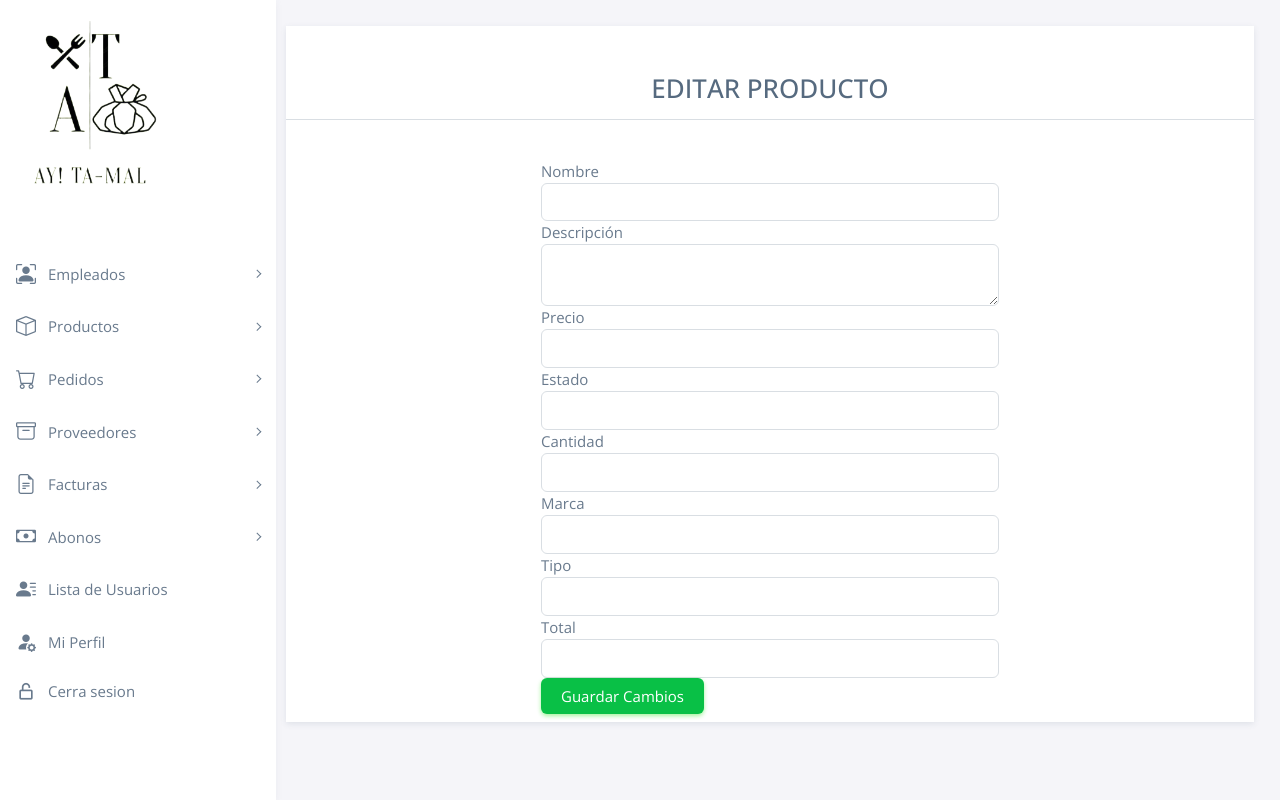
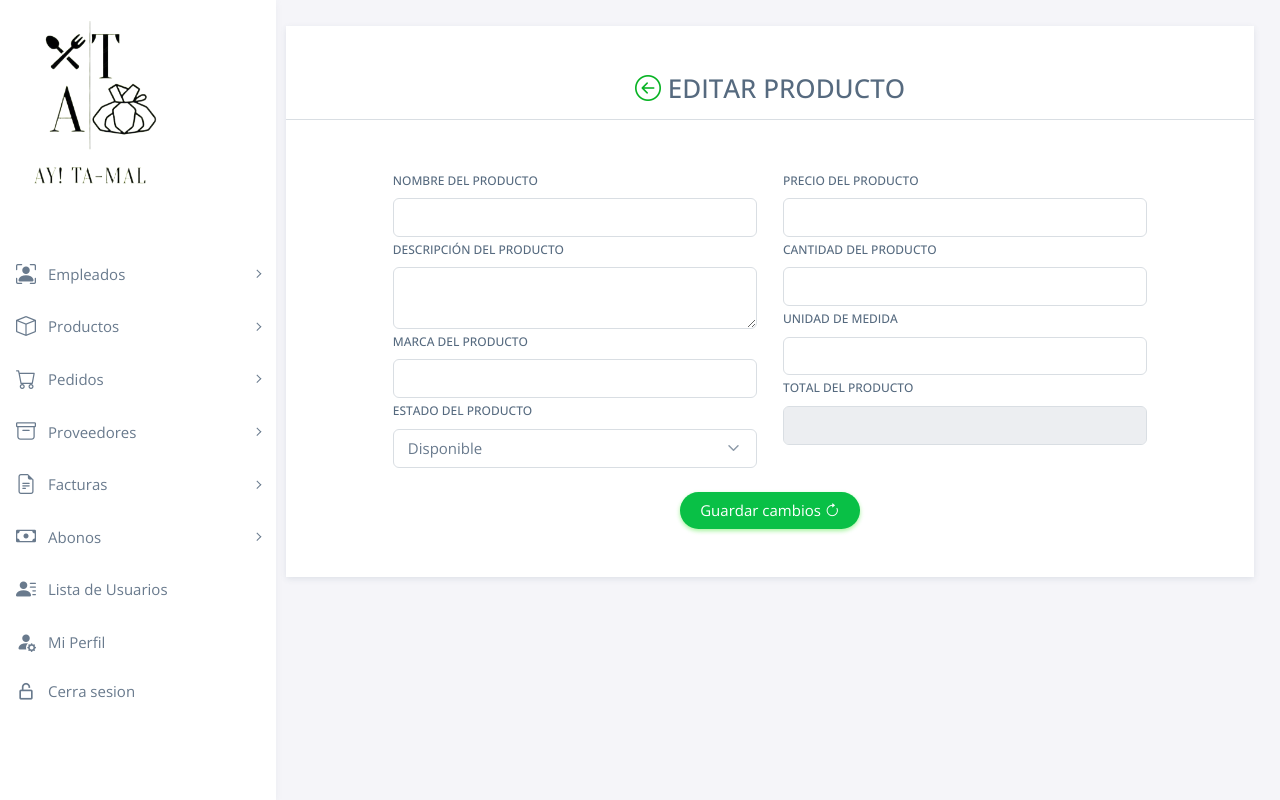
Before and after one commit to Lina1610/Proyecto_ADSO, a Flask app: template my-app/templates/public/producto/editar_producto.html in a window 1280 px wide. Run offline with Flask 3, Linux system fonts and the light colour scheme; the template is opened without the code that fills it, so the values that code supplies are empty; some libraries are stand-ins or nearby versions.

Commit message:
subiendo cambnios de que ya funciona hasta editar producto

```diff
--- a/my-app/routers/router_product.py
+++ b/my-app/routers/router_product.py
@@ -4,9 +4,11 @@ from controllers.funciones_product import procesar_producto  # Asegúrate de que
 from controllers.funciones_product import obtener_productos
 from controllers.funciones_product import obtener_producto_por_id
 from controllers.funciones_product import actualizar_producto
+from controllers.funciones_product import eliminar_producto
 
 PATH_URL = "public/producto"
 
+# funcion para registrar un producto
 @app.route('/registrar-producto', methods=['GET', 'POST'])
 def viewFormProducto():
     if 'conectado' in session:  # Verifica si el usuario está conectado
@@ -38,7 +40,6 @@ def lista_productos():
         return redirect(url_for('inicio'))
 
 #editar producto
-
 @app.route('/editar-producto/<int:id>', methods=['GET', 'POST'])
 def viewEditarProducto(id):
     if 'conectado' in session:
@@ -62,3 +63,28 @@ def viewEditarProducto(id):
     else:
         flash('Primero debes iniciar sesión.', 'error')
         return redirect(url_for('inicio'))
+
+
+# funcion para poder vcer los detalles del producto
+@app.route('/detalles-producto/<int:id>')
+def detalles_producto(id):
+    if 'conectado' in session:
+        producto = obtener_producto_por_id(id)  # Obtener el producto por su ID
+        if producto:
+            return render_template('public/producto/detalles_producto.html', producto=producto)
+        else:
+            flash('Producto no encontrado', 'error')
+            return redirect(url_for('lista_productos'))
+    else:
+        flash('Primero debes iniciar sesión.', 'error')
+        return redirect(url_for('inicio'))
+
+# funcio para poder eliminar los productos
+@app.route('/eliminar-producto/<int:id>', methods=['DELETE'])
+def eliminar_producto_route(id):
+    if 'conectado' in session:
+        resultado = eliminar_producto(id)
+        if resultado and resultado > 0:
+            return {'success': True, 'message': 'Producto eliminado correctamente'}
+        return {'success': False, 'message': 'Error al eliminar producto'}
+    return {'success': False, 'message': 'Usuario no autenticado'}, 401
--- a/my-app/templates/public/producto/editar_producto.html
+++ b/my-app/templates/public/producto/editar_producto.html
@@ -1,51 +1,80 @@
 {% extends 'public/base_cpanel.html' %}
-{% block title %}Editar Producto{% endblock %}
+<!--Cambiando el title-->
+{% block title %}Crud con Python 🐍 | Editar Producto{% endblock %}
+<!---->
+{% block customCSS %}
+<link
+  rel="stylesheet"
+  href="{{ url_for('static', filename ='assets/css/file.css') }}" />
+{% endblock %}
+
+<!--Inicio del block-->
 {% block body %}
 <div class="card" style="border-radius: 0px !important">
   <div class="row justify-content-center mb-2">
-    <div class="col-md-12 mb-4">
-      <h3 class="text-center mt-5 mb-3">EDITAR PRODUCTO</h3>
+    <div class="col-md-12">
+      <h3 class="text-center mt-5 mb-3">
+        <a href="{{ url_for('lista_productos') }}">
+          <i class="bi bi-arrow-left-circle"></i>
+        </a>
+        EDITAR PRODUCTO
+      </h3>
       <hr />
     </div>
+  </div>
 
-    <div class="row justify-content-center">
-      <div class="col-md-6">
-        <form action="{{ url_for('viewEditarProducto', id=producto.id) }}" method="POST">
-          <div class="form-group">
-            <label for="nombre">Nombre</label>
-            <input type="text" class="form-control" id="nombre" name="nombre" value="{{ producto.nombre }}" required>
+  <div class="row justify-content-center mb-2">
+    <div class="col-md-10">
+      <form
+        class="form-horizontal mx-auto"
+        method="POST"
+        action="{{ url_for('viewEditarProducto', id=producto.id) }}"
+        autocomplete="off">
+        <div class="card-body">
+          <div class="row">
+            <!-- Columna 1 -->
+            <div class="col-md-6">
+              <label for="nombre" class="form-label">Nombre del producto</label>
+              <input type="text" class="form-control" id="nombre" name="nombre" value="{{ producto.nombre }}" required />
+
+              <label for="descripcion" class="form-label">Descripción del producto</label>
+              <textarea class="form-control" id="descripcion" name="descripcion" required>{{ producto.descripcion }}</textarea>
+
+              <label for="marca" class="form-label">Marca del producto</label>
+              <input type="text" class="form-control" id="marca" name="marca" value="{{ producto.marca }}" required />
+
+              <label for="estado" class="form-label">Estado del producto</label>
+              <select class="form-select" id="estado" name="estado" required>
+                <option value="Disponible" {% if producto.estado == "Disponible" %}selected{% endif %}>Disponible</option>
+                <option value="No disponible" {% if producto.estado == "No disponible" %}selected{% endif %}>No disponible</option>
+              </select>
+            </div>
+
+            <!-- Columna 2 -->
+            <div class="col-md-6">
+              <label for="precio" class="form-label">Precio del producto</label>
+              <input type="text" class="form-control" id="precio" name="precio" value="{{ producto.precio }}" required />
+
+              <label for="cantidad" class="form-label">Cantidad del producto</label>
+              <input type="number" class="form-control" id="cantidad" name="cantidad" value="{{ producto.cantidad }}" required min="1" />
+
+              <label for="unidad_medida" class="form-label">Unidad de medida</label>
+              <input type="text" class="form-control" id="unidad_medida" name="unidad_medida" value="{{ producto.unidad_medida }}" required />
+
+              <label for="total" class="form-label">Total del producto</label>
+              <input type="text" class="form-control" id="total" name="total" value="{{ producto.total }}" readonly required />
+            </div>
           </div>
-          <div class="form-group">
-            <label for="descripcion">Descripción</label>
-            <textarea class="form-control" id="descripcion" name="descripcion" required>{{ producto.descripcion }}</textarea>
+
+          <!-- Botón de guardar cambios -->
+          <div class="mb-3 mt-4 text-center">
+            <button type="submit" class="btn rounded-pill btn-primary">
+              Guardar cambios
+              <i class="bi bi-arrow-clockwise"></i>
+            </button>
           </div>
-          <div class="form-group">
-            <label for="precio">Precio</label>
-            <input type="text" class="form-control" id="precio" name="precio" value="{{ producto.precio }}" required>
-          </div>
-          <div class="form-group">
-            <label for="estado">Estado</label>
-            <input type="text" class="form-control" id="estado" name="estado" value="{{ producto.estado }}" required>
-          </div>
-          <div class="form-group">
-            <label for="cantidad">Cantidad</label>
-            <input type="number" class="form-control" id="cantidad" name="cantidad" value="{{ producto.cantidad }}" required>
-          </div>
-          <div class="form-group">
-            <label for="marca">Marca</label>
-            <input type="text" class="form-control" id="marca" name="marca" value="{{ producto.marca }}" required>
-          </div>
-          <div class="form-group">
-            <label for="tipo">Tipo</label>
-            <input type="text" class="form-control" id="tipo" name="tipo" value="{{ producto.tipo }}" required>
-          </div>
-          <div class="form-group">
-            <label for="total">Total</label>
-            <input type="text" class="form-control" id="total" name="total" value="{{ producto.total }}" required>
-          </div>
-          <button type="submit" class="btn btn-primary">Guardar Cambios</button>
-        </form>
-      </div>
+        </div>
+      </form>
     </div>
   </div>
 </div>
```
Also changed, not shown: my-app/controllers/funciones_product.py (+59 -25 lines), my-app/templates/public/producto/detalles_producto.html (+82 -0 lines), my-app/templates/public/producto/lista_productos.html (+30 -24 lines), my-app/templates/public/producto/registro_producto.html (+10 -12 lines).
